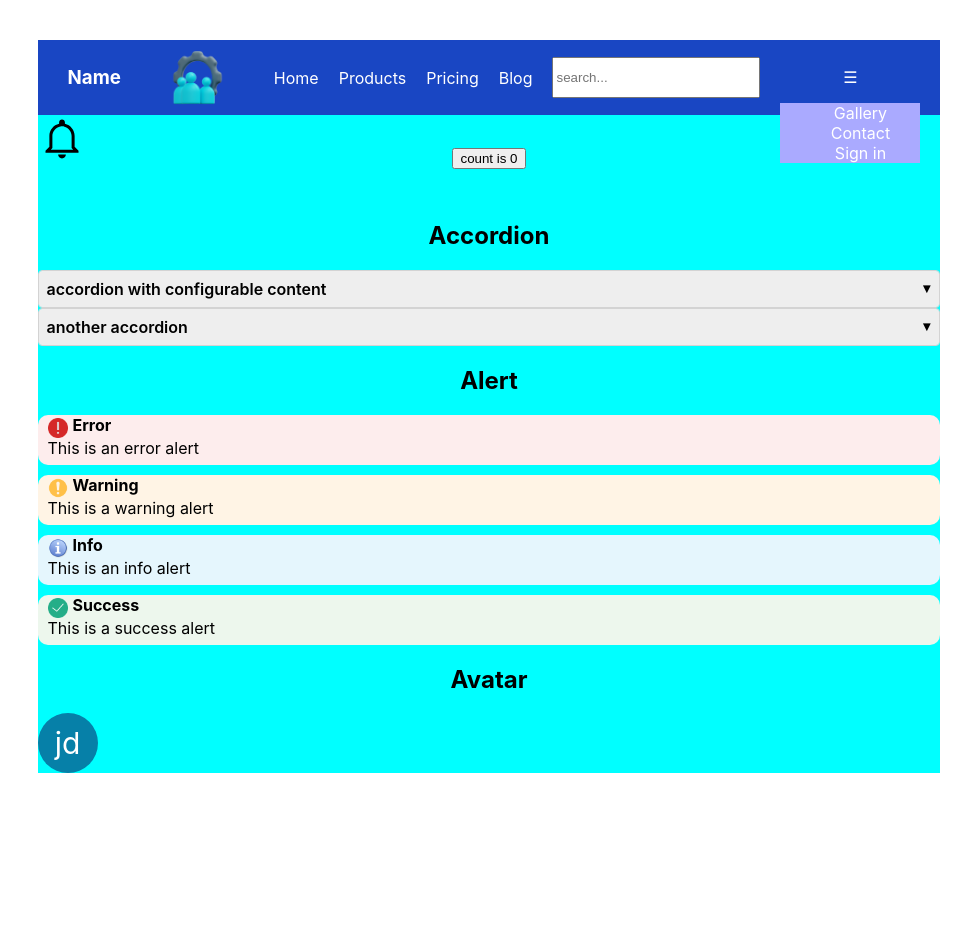
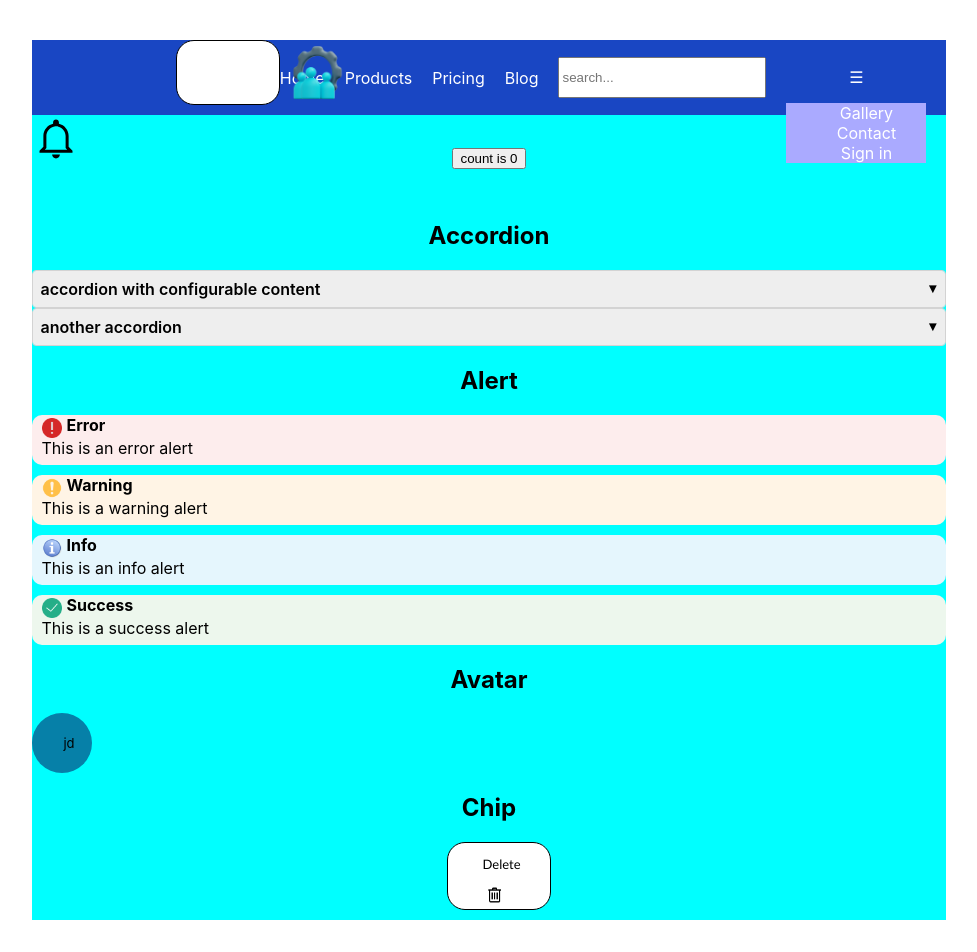
Before and after one commit to marko-knoebl/cc-react-components, a React (Vite) app in the folder cc-react-components/: page / in a window 1280 px wide. Shown: the top 952 px of the page, without its empty margins (151-1128 px from the left). Before the commit the page ends 813 px from the top, so only its background shows below. Built offline with nearby package versions, Linux system fonts and the light colour scheme.

Commit message:
added Chip file with delete icon

```diff
--- a/cc-react-components/package.json
+++ b/cc-react-components/package.json
@@ -14,6 +14,7 @@
     "@mui/material": "^5.11.8",
     "react": "^18.2.0",
     "react-dom": "^18.2.0"
+
   },
   "devDependencies": {
     "@types/react": "^18.0.27",
--- a/cc-react-components/src/App.css
+++ b/cc-react-components/src/App.css
@@ -60,3 +60,9 @@
 	border-radius: 60%;
 	border: 10px #1946c3 ;
 }
+
+.chip {
+  display: flex;
+  justify-content: center;
+  font-family:'Gill Sans', 'Gill Sans MT', Calibri, 'Trebuchet MS', sans-serif
+}
--- a/cc-react-components/src/App.jsx
+++ b/cc-react-components/src/App.jsx
@@ -5,6 +5,7 @@ import Accordion from "./components/Accordion";
 import Alert from "./components/Alert";
 import Badge from "./components/Badge";
 import Avatar from "./components/Avatar";
+import Chip from "./components/Chip";
 
 const menuItems = [
   { id: 1, name: "Home", url: "/home" },
@@ -75,6 +76,10 @@ function App() {
       </div>
       <h2>Avatar</h2>
       <Avatar props={"john doe"}/>
+      <h2>Chip</h2>
+      <div className="chip">
+        <Chip />
+      </div>
     </div>
   );
 }
--- /dev/null
+++ b/cc-react-components/src/components/Chip.css
@@ -0,0 +1,22 @@
+.container {
+  background-color: white;
+  width: 10%;
+  margin-bottom: 10px;
+  border-radius: 18px;
+  padding-right: 10px;
+  border: solid black 1px;
+  display: hidden;
+}
+
+.trashbin {
+  height:20px;
+  width: 20px;
+  margin-bottom: 1px;
+}
+.text {
+  color: black;
+  font-size: small;
+  margin-left: 15px;
+
+
+}
--- /dev/null
+++ b/cc-react-components/src/components/Chip.jsx
@@ -0,0 +1,20 @@
+import { useState } from "react";
+import "./Chip.css";
+
+export default function Chip() {
+  const [visibility, setVisibility] = useState("");
+
+  return (
+    <div
+      className="container"
+      style={{ display: `${visibility === "hidden" ? "none" : "block"}` }}
+    >
+      <p className="text">Delete</p>
+      <img
+        className="trashbin"
+        src={"../images/trashbin.png"}
+        onClick={() => setVisibility("hidden")}
+      />
+    </div>
+  );
+}
```
Also changed, not shown: cc-react-components/images/trashbin.png (added), 1 other file (tests, documents, lock files or other folders).
